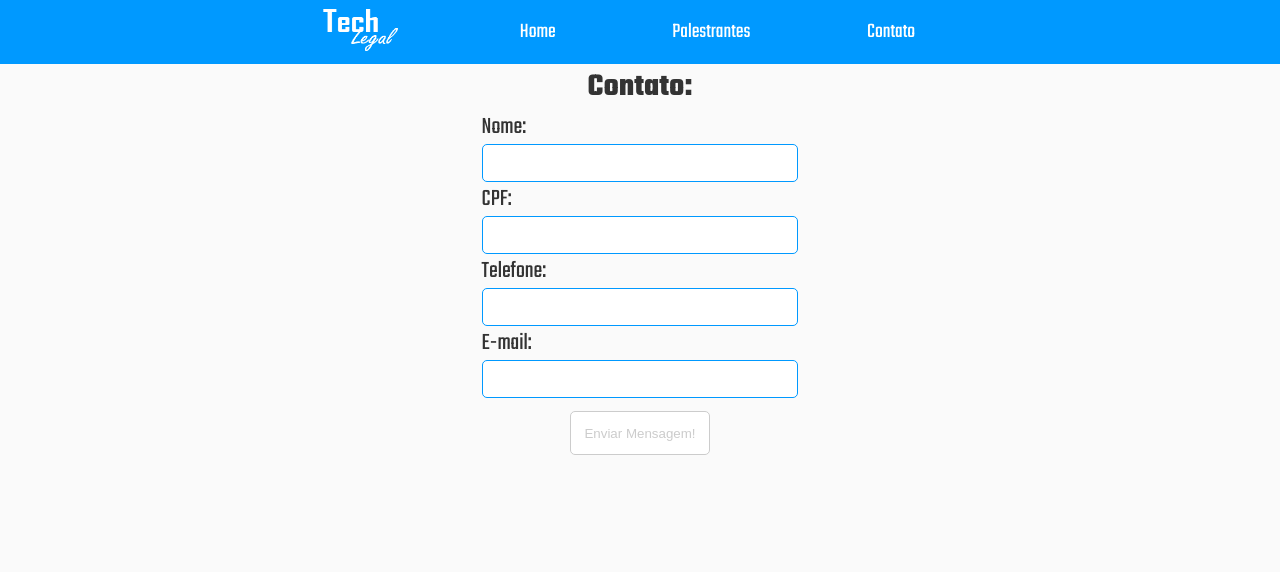
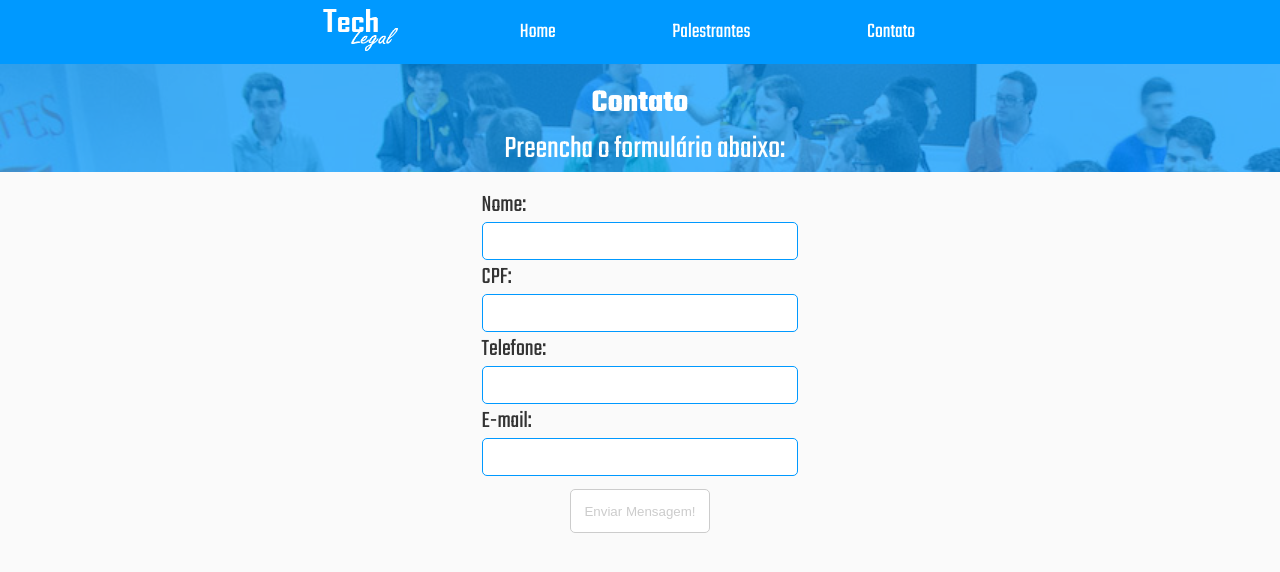
Before and after one commit to raulpesilva/techlegal, a React (Create React App) app: page /Contato in a window 1280 px wide. Shown: the top 572 px of the page. Built offline with nearby package versions, Linux system fonts and the light colour scheme.

Commit message:
add banner contact and styles

```diff
--- /dev/null
+++ b/src/components/bannerContact/index.js
@@ -0,0 +1,16 @@
+import React, { Component } from "react";
+import { BannerContainer, Wrap } from "./styles";
+
+export default class BannerContact extends Component {
+  render() {
+    return (
+      <BannerContainer>
+        <Wrap>
+          <h1>Contato </h1>
+
+          <strong> Preencha o formulário abaixo: </strong>
+        </Wrap>
+      </BannerContainer>
+    );
+  }
+}
--- /dev/null
+++ b/src/components/bannerContact/styles.js
@@ -0,0 +1,38 @@
+import styled from "styled-components";
+
+import banner from "./../../img/banner.png";
+
+export const BannerContainer = styled.div`
+  width: 100%;
+  align-items: center;
+  display: flex;
+  flex-direction: column;
+  margin-bottom: 1em;
+`;
+
+export const Wrap = styled.div`
+  width: 100%;
+  height: 30%;
+  display: flex;
+  flex-direction: column;
+  justify-content: center;
+  background-image: url(${banner});
+  color: #fff;
+  position: relative;
+  align-items: center;
+  h1 {
+    margin-top: 0.5em;
+  }
+
+  strong {
+    font-size: 2em;
+    color: #fff;
+    margin-left: 0.3em;
+    font-weight: normal;
+  }
+  p {
+    width: 70%;
+    margin-bottom: 3em;
+    max-width: 35em;
+  }
+`;
--- a/src/pages/contato/index.js
+++ b/src/pages/contato/index.js
@@ -1,5 +1,6 @@
 import React, { Component } from "react";
 import Input from "./../../components/input";
+import BannerContact from "./../../components/bannerContact";
 
 import { Redirect } from "react-router";
 
@@ -41,7 +42,8 @@ export default class Contato extends Component {
       <Container
         onSubmit={send ? this.handleSubmit : this.handleSubmitDisabled}
       >
-        <h1> Contato: </h1>
+        <BannerContact />
+
         <Input
           name="Nome:"
           type="nome"
```
